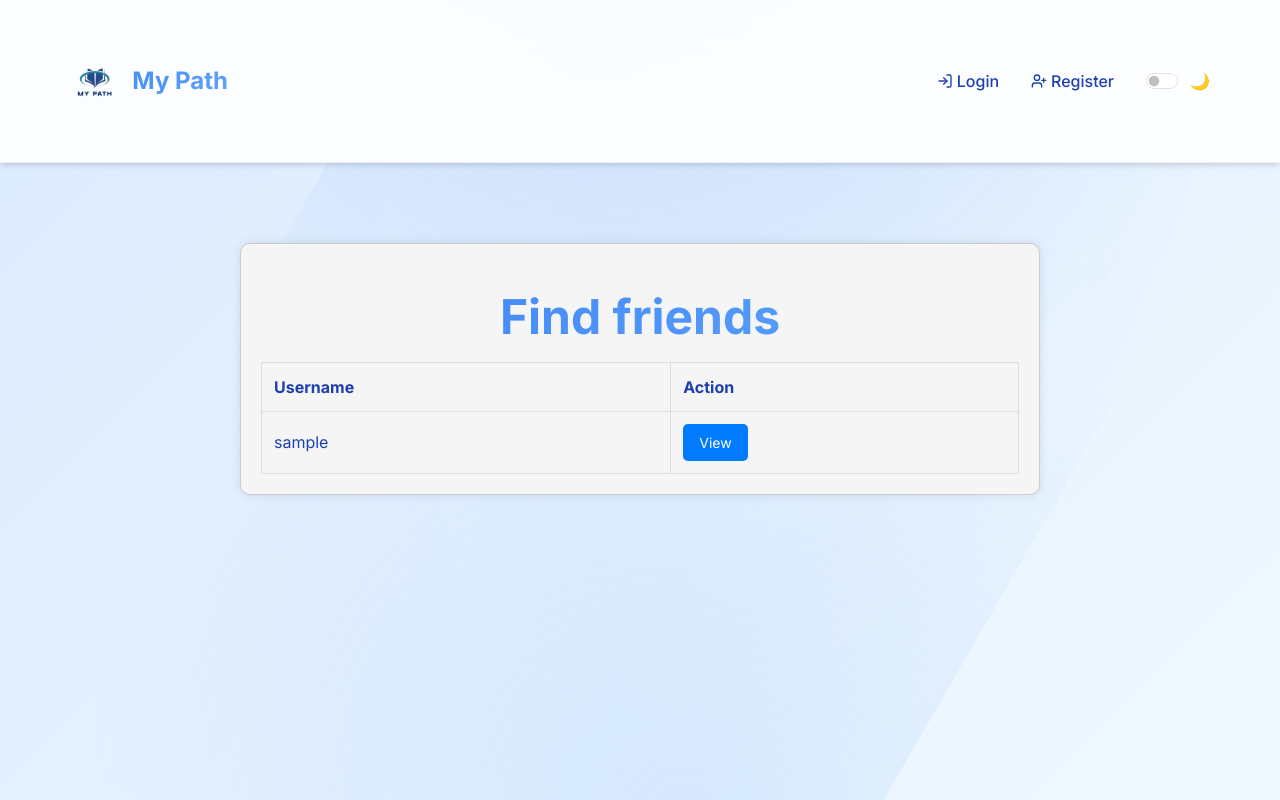
After one commit to codingburgas/2425-11-g-pp-student-practices-assignment-team9, a Flask app: page /student/find_friends in a window 1280 px wide. The commit adds this page. Run offline with Flask 3, Linux system fonts and the light colour scheme; tables that the repository leaves empty hold one stand-in row (values such as "Sample post"); some libraries are stand-ins or nearby versions.

Commit message:
Create find friends page

```diff
--- a/My_path_team9/student/routes.py
+++ b/My_path_team9/student/routes.py
@@ -1,6 +1,5 @@
-from flask import render_template, flash, redirect, url_for
+from flask import render_template, flash, redirect, url_for, request
 from flask_login import login_required, current_user
-
 from . import student_bp
 from .forms import SurveyForm, SettingsForm
 from .. import db
@@ -122,3 +121,8 @@ def tips():
 @login_required
 def classes():
     return render_template('classes.html')
+
+@student_bp.route('/find_friends')
+def find_friends():
+    all_students = User.query.all()
+    return render_template('find_friends.html', students=all_students)
--- /dev/null
+++ b/My_path_team9/student/templates/find_friends.html
@@ -0,0 +1,106 @@
+{% extends 'base.html' %}
+
+{% block content %}
+<style>
+    .container {
+        display: flex;
+        justify-content: center;
+        align-items: flex-start;
+        padding: 40px 0;
+    }
+
+    .student-box {
+        width: 80%;
+        max-width: 800px;
+        border: 1px solid #ccc;
+        padding: 20px;
+        background-color: #f5f5f5;
+        border-radius: 10px;
+        box-shadow: 0 0 10px rgba(0,0,0,0.1);
+    }
+
+    table {
+        width: 100%;
+        border-collapse: collapse;
+    }
+
+    table, th, td {
+        border: 1px solid #ddd;
+    }
+
+    th, td {
+        padding: 12px;
+        text-align: left;
+    }
+
+    tr:hover {
+        background-color: #e0f0ff;
+        cursor: pointer;
+    }
+
+    #student-info {
+        margin-top: 20px;
+        padding: 15px;
+        border: 1px solid #aaa;
+        border-radius: 8px;
+        background-color: #fff;
+    }
+        .view-btn {
+        padding: 8px 16px;
+        background-color: #007BFF;
+        color: white;
+        border: none;
+        border-radius: 5px;
+        transition: background-color 0.3s ease;
+        font-size: 14px;
+    }
+
+    .view-btn:hover {
+        background-color: #0056b3;
+        cursor: pointer;
+    }
+
+</style>
+
+<div class="container">
+    <div class="student-box">
+        <h1 class="text-center mt-4 mb-3">Find friends</h1>
+        <table>
+            <div id="student-info" style="display:none;">
+            <h2 id="student-name"></h2>
+            <p><strong>Email:</strong> <span id="student-email"></span></p>
+            <p><strong>Role:</strong> <span id="student-role"></span></p>
+        </div>
+            <thead>
+                <tr>
+                    <th>Username</th>
+                    <th>Action</th>
+                </tr>
+            </thead>
+            <tbody>
+                {% for student in students %}
+                <tr onclick="showStudentInfo({
+                    id: {{ student.id }},
+                    username: '{{ student.username }}',
+                    email: '{{ student.email }}',
+                    role: '{{ student.role }}'
+                })">
+                    <td>{{ student.username }}</td>
+                   <td><button type="button" class="view-btn">View</button></td>
+                </tr>
+                {% endfor %}
+            </tbody>
+        </table>
+    </div>
+</div>
+
+<script>
+function showStudentInfo(student)
+{
+    document.getElementById('student-info').style.display = 'block';
+    document.getElementById('student-name').innerText = student.username + "'s Profile";
+    document.getElementById('student-email').innerText = student.email;
+    document.getElementById('student-role').innerText = student.role;
+}
+</script>
+{% endblock %}
--- a/My_path_team9/templates/base.html
+++ b/My_path_team9/templates/base.html
@@ -567,24 +567,39 @@ body.dark-mode a {
         Dashboard
       </a>
     </li>
-    <li class="nav-item">
-      <a class="nav-link" href="{{ url_for('student.classes') }}">
-        <i data-lucide="layout-dashboard" style="width: 16px; height: 16px;"></i>
-        Your classes
-      </a>
-    </li>
-    <li class="nav-item">
+      <li class="nav-item">
       <a class="nav-link" href="{{ url_for('student.submit') }}">
         <i data-lucide="layout-dashboard" style="width: 16px; height: 16px;"></i>
         Videos
       </a>
     </li>
-    <li class="nav-item">
+    <li class="nav-item dropdown">
+  <a class="nav-link dropdown-toggle" href="#" id="studentMenu" role="button" data-bs-toggle="dropdown" aria-expanded="false">
+    <i data-lucide="layout-dashboard" style="width: 16px; height: 16px;"></i>
+    Friends & Classes
+  </a>
+  <ul class="dropdown-menu" aria-labelledby="studentMenu">
+    <li>
+      <a class="dropdown-item" href="{{ url_for('student.classes') }}">
+        <i data-lucide="book-open" style="width: 16px; height: 16px;"></i>
+        Your Classes
+      </a>
+    </li>
+      <li class="nav-item">
       <a class="nav-link" href="{{ url_for('student.tips') }}">
         <i data-lucide="clipboard-list" style="width: 16px; height: 16px;"></i>
         Tips
       </a>
     </li>
+    <li>
+      <a class="dropdown-item" href="{{ url_for('student.find_friends') }}">
+        <i data-lucide="users" style="width: 16px; height: 16px;"></i>
+        Find Friends
+      </a>
+    </li>
+  </ul>
+</li>
+
   {% elif current_user.role == 'teacher' %}
     <!-- Teacher Link -->
     <li class="nav-item">
```
